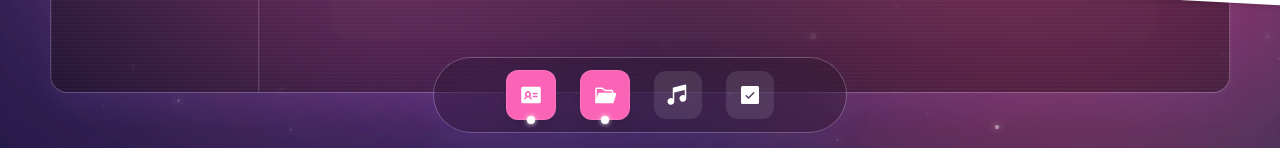
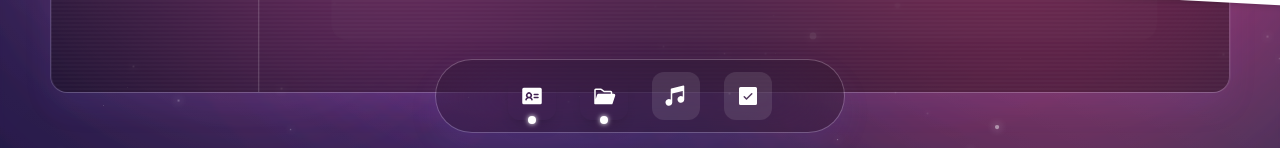
Before and after one commit to elynzx/elynzx-workspace, a React (Vite) app: page / in a window 1280 px wide. Shown: the part 644-792 px from the top of the page. Built offline with nearby package versions, Linux system fonts and the light colour scheme; no server answers.

Commit message:
fix: update DockItem styles for improved button appearance and consistency

```diff
--- a/src/shared/components/BottomBar/BottomBar.tsx
+++ b/src/shared/components/BottomBar/BottomBar.tsx
@@ -7,9 +7,7 @@ export const BottomBar = () => {
   return (
     <div className="fixed bottom-4 md:bottom-6 left-1/2 -translate-x-1/2 z-50 w-[85%] sm:w-[65%] md:w-auto">
       <div
-        className="flex items-center justify-center gap-3 md:gap-6 px-4 md:px-18 py-2 md:py-3 bg-ui-glass/20
-        backdrop-blur-2xl rounded-3xl md:rounded-full shadow-[0_15px_30px_rgba(122,100,223,0.10)]
-        ring-1 ring-ui-border"
+        className="flex items-center justify-center gap-3 md:gap-6 px-4 md:px-18 py-2 md:py-3 bg-ui-glass/20 backdrop-blur-2xl rounded-3xl md:rounded-full shadow-[0_15px_30px_rgba(122,100,223,0.10)] ring-1 ring-ui-border"
       >
         {dockItems.map((item) => (
           <DockItem key={item.id} {...item} />
--- a/src/shared/components/BottomBar/components/DockItem.tsx
+++ b/src/shared/components/BottomBar/components/DockItem.tsx
@@ -9,8 +9,8 @@ interface Props {
 
 export const DockItem = ({ label, Icon, isActive, onToggle }: Props) => {
   const buttonStyle = isActive
-    ? "bg-pink-400 text-white shadow-lg border border-white/10"
-    : "bg-white/10 text-white hover:bg-[#F69BC3] hover:text-white";
+    ? "bg-ui-button text-white shadow-lg "
+    : "bg-white/10 text-white hover:bg-ui-button hover:text-white";
 
   return (
     <button
```
